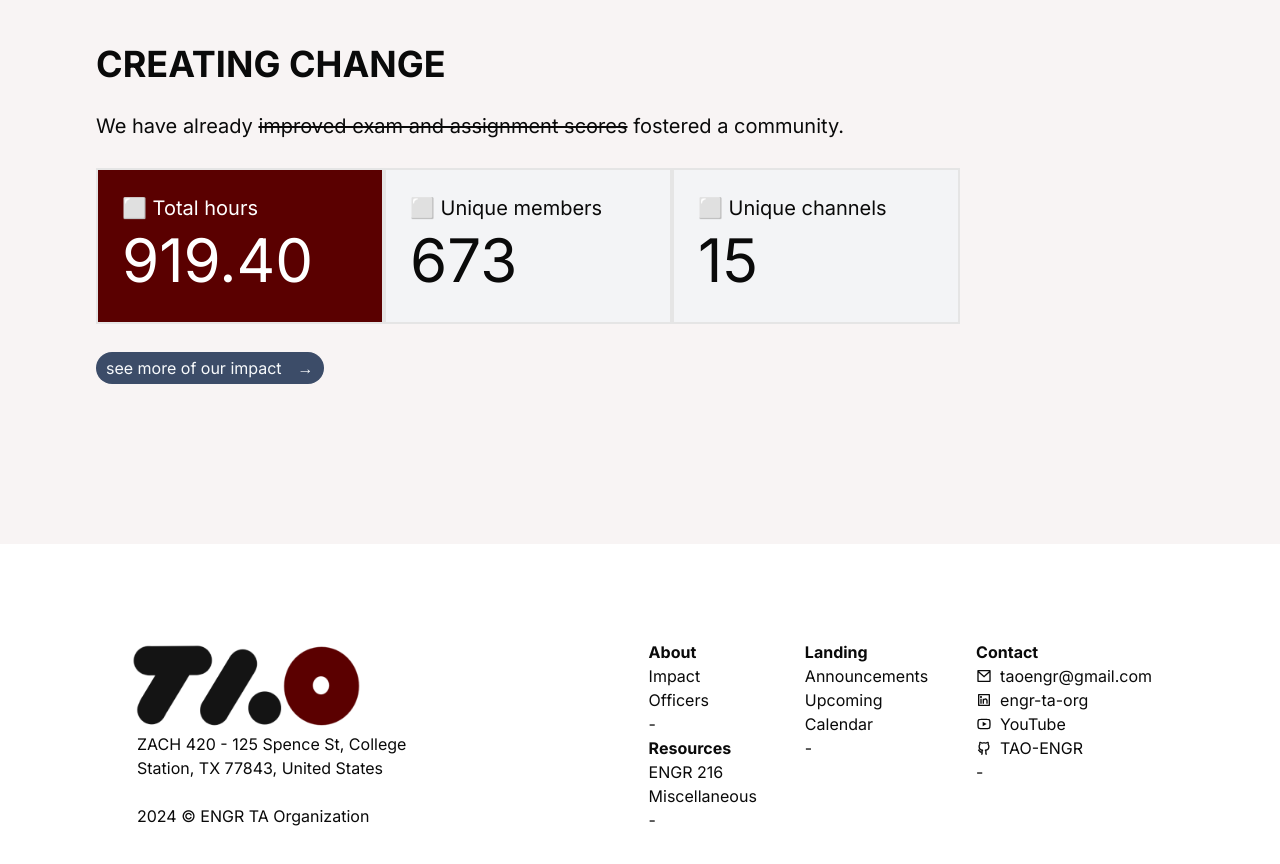
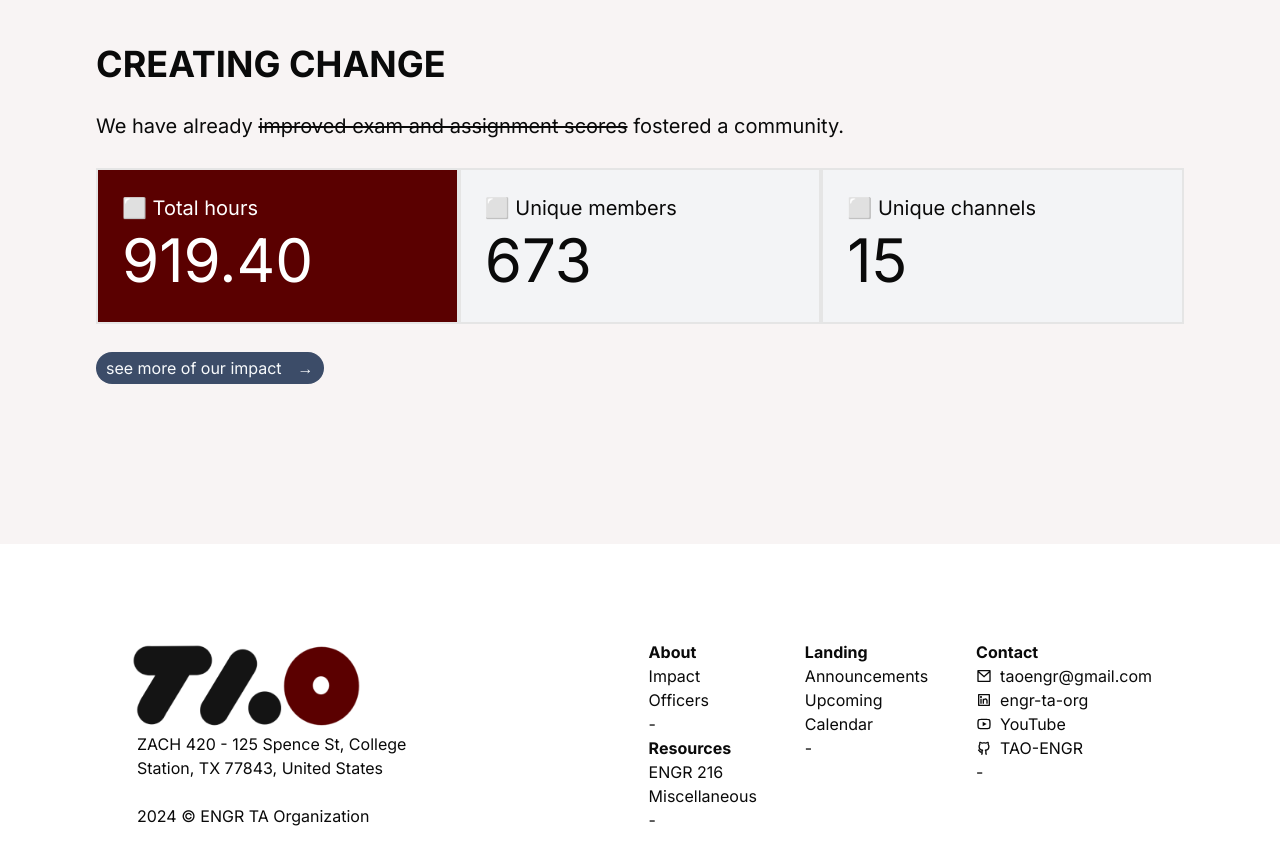
Before and after one commit to TAO-ENGR/club-website, a Next.js app in the folder club-website/: page /home in a window 1280 px wide. Shown: the top 864 px of the page. Built offline with nearby package versions, Linux system fonts and the light colour scheme.

Commit message:
changed boxes to take up full page length

```diff
--- a/club-website/src/app/home/page.tsx
+++ b/club-website/src/app/home/page.tsx
@@ -7,16 +7,16 @@ export default function Home() {
 
             <p className="text-xl pb-7">We have already <s>improved exam and assignment scores</s> fostered a community.</p>
 
-            <div className="flex flex-col lg:flex-row">
-                <div className="bg-maroon flex-initial w-72 border-2 p-6 pb-8 text-white">
+            <div className="flex flex-col md:flex-row">
+                <div className="bg-maroon flex-auto w-72 border-2 p-6 pb-8 text-white">
                     <p className="text-xl mb-2">⬜ Total hours</p>
                     <p className="text-6xl">919.40</p>
                 </div>
-                <div className="bg-gray-100 flex-initial w-72 border-2 p-6 pb-8">
+                <div className="bg-gray-100 flex-auto w-72 border-2 p-6 pb-8">
                     <p className="text-xl mb-2">⬜ Unique members</p>
                     <p className="text-6xl">673</p>
                 </div>
-                <div className="bg-gray-100 flex-inital w-72 border-2 p-6 pb-8">
+                <div className="bg-gray-100 flex-auto w-72 border-2 p-6 pb-8">
                     <p className="text-xl mb-2">⬜ Unique channels</p>
                     <p className="text-6xl">15</p>
                 </div>
```
